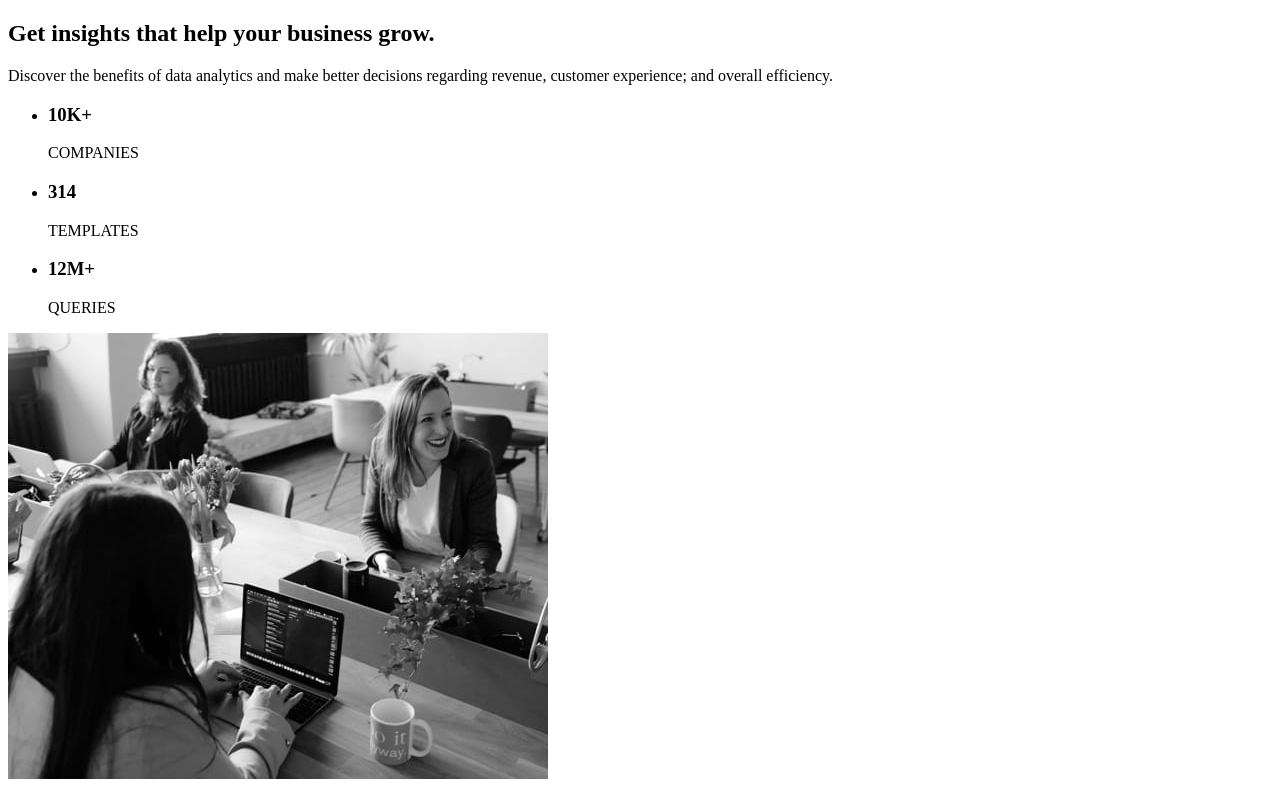
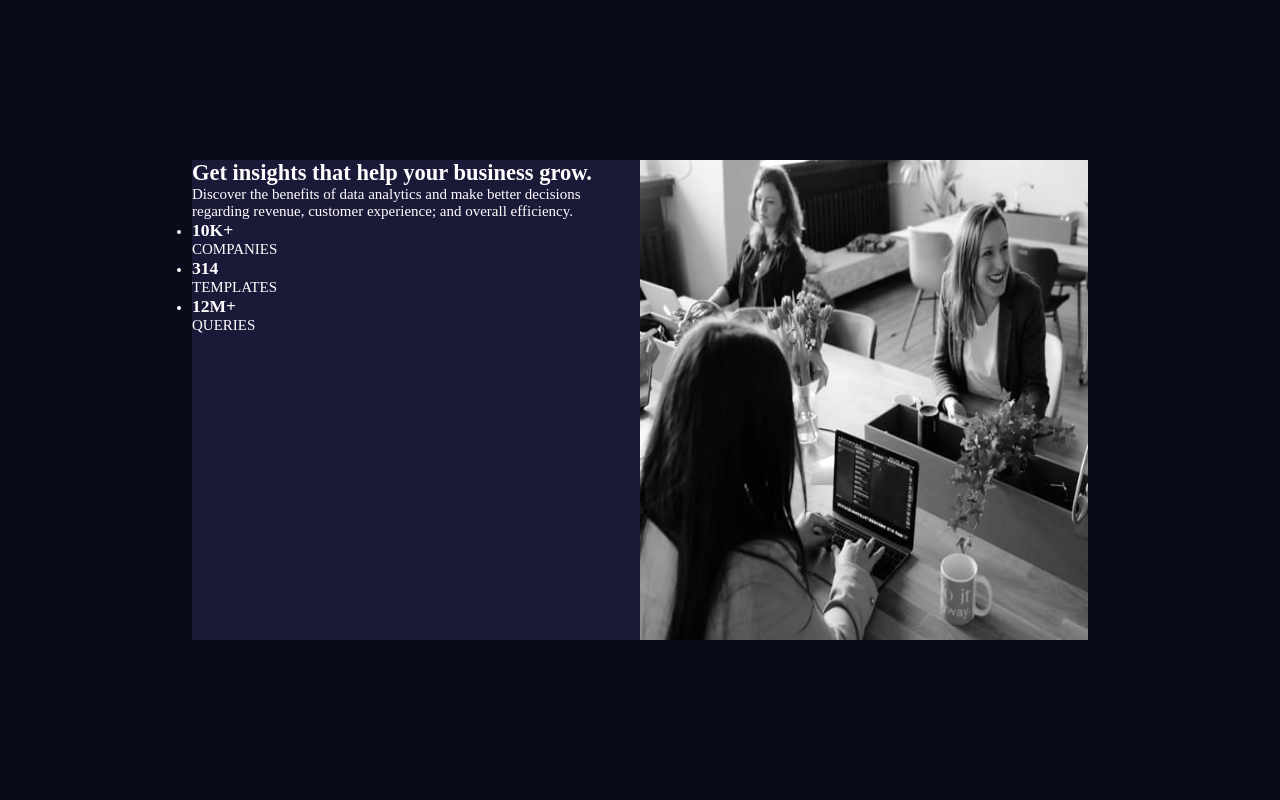
Before and after one commit to meriamBenaliFellague/challenge3, a plain HTML site: page index.html in a window 1280 px wide. Drawn offline with Linux system fonts and the light colour scheme.

Commit message:
basic css

```diff
--- a/index.html
+++ b/index.html
@@ -9,6 +9,7 @@
       sizes="32x32"
       href="./images/favicon-32x32.png"
     />
+    <link rel="stylesheet" href="./style.css">
 
     <title>Frontend Mentor | Stats preview card component</title>
   </head>
@@ -16,7 +17,7 @@
   <body>
     <main>
 
-      <section>
+      <section class="text-section">
         <h1>Get insights that help your business grow.</h1>
 
         <p>
@@ -40,7 +41,7 @@
         </ul>
       </section>
 
-      <section>
+      <section class="pic-section">
 
         <img src="./images/image-header-desktop.jpg" />
 
--- /dev/null
+++ b/style.css
@@ -0,0 +1,51 @@
+@import url("https://fonts.googleapis.com/css2?family=Inter:wght@400;700&family=Lexend+Deca&display=swap");
+
+* {
+  margin: 0;
+  padding: 0;
+  box-sizing: border-box;
+}
+
+:root {
+  /*Colors*/
+  /*Primary*/
+  --Very-dark-blue: hsl(233, 47%, 7%); /*(main background)*/
+  --Dark-desaturated-blue: hsl(244, 38%, 16%); /*(card background)*/
+  --Soft-violet: hsl(277, 64%, 61%); /*(accent)*/
+  /*Neutral*/
+  --White: hsl(0, 0%, 100%); /*(main heading, stats)*/
+  --Slightly-transparent-white: hsla(0, 0%, 100%, 0.75); /*(main paragraph)*/
+  --Slightly-transparent-white: hsla(0, 0%, 100%, 0.6); /*(stat headings)*/
+
+  /*Typography*/
+  --Font-size: 15px;
+  --Font-family: "Inter", sans-serif; /*For title and paragraph*/
+  --Font-weight-thin: 400;
+  --Font-weight2-bold: 700;
+  --Font-family: "Lexend Deca", sans-serif; /*For the list items*/
+}
+
+body {
+  background-color: var(--Very-dark-blue);
+  height: 100vh;
+  width: 100vw;
+  color: white;
+  font-size: var(--Font-size);
+  display: grid;
+  grid-template-columns: 15% 70% 15%;
+  grid-template-rows: 20% 60% 20%;
+}
+
+main {
+  background-color: var(--Dark-desaturated-blue);
+  grid-row-start: 2;
+  grid-column-start: 2;
+  display: grid;
+  grid-template-columns: 50% 50%;
+  grid-template-rows: 100%;
+}
+
+img {
+  width: 100%;
+  height: 100%;
+}
```
